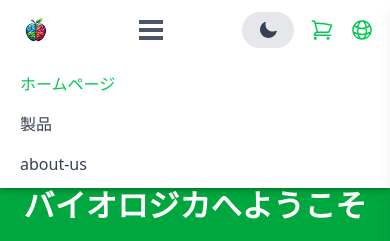
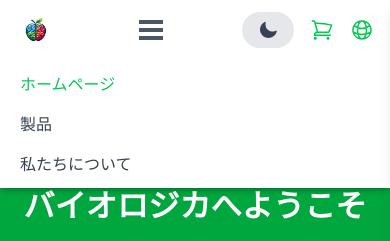
Before and after one commit to ebrancati/Biologika-eCommerce, a React (Vite) app: page /ja/homepage in a window 390 px wide. Both pictures are taken after a click on the button 151 px from the left and 30 px from the top of the page. Shown: the top 241 px of the page. Built offline with nearby package versions, Linux system fonts and the light colour scheme.

Commit message:
Syntax fix: renamed about-us to aboutUs

```diff
--- a/src/components/Nav.tsx
+++ b/src/components/Nav.tsx
@@ -166,7 +166,7 @@ const Nav: React.FC<NavProps> = ({ cart, removeFromCart, language, changeLanguag
                             to={`/${language}/about-us`}
                             className={location.pathname === `/${language}/about-us` ? 'hover:underline' : 'text-gray-700 hover:underline dark:text-white'}
                         >
-                            {getTranslatedText('about-us')}
+                            {getTranslatedText('aboutUs')}
                         </Link>
                     </div>
                 </div>
```
